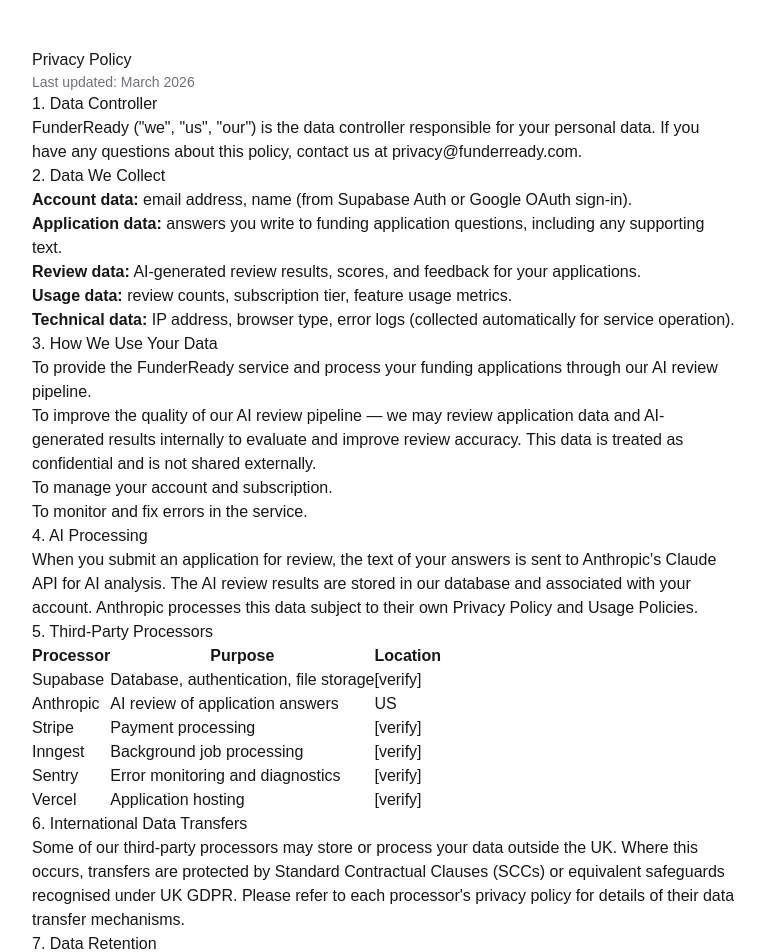
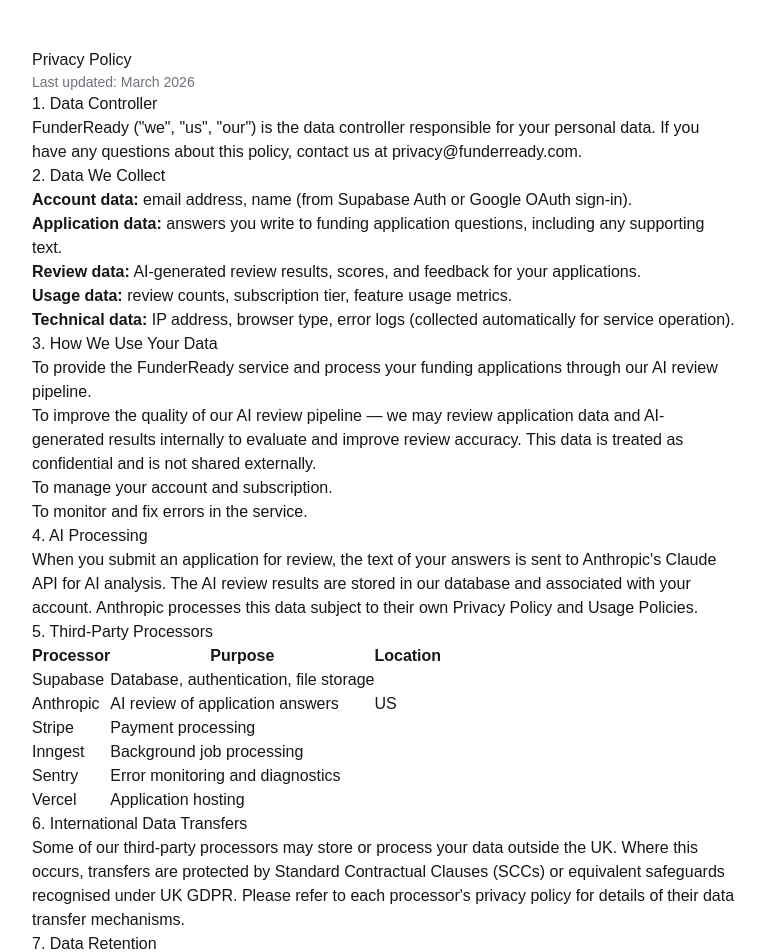
Before and after one commit to GeorgeGoodall/FunderReady, a Next.js app: page /privacy in a window 1280 px wide. Shown: the top 952 px of the page, without its empty margins (256-1022 px from the left). Built offline with nearby package versions, Linux system fonts and the light colour scheme.

Commit message:
update planning policy

```diff
--- a/src/app/(legal)/privacy/page.tsx
+++ b/src/app/(legal)/privacy/page.tsx
@@ -80,7 +80,6 @@
           <tr>
             <td>Supabase</td>
             <td>Database, authentication, file storage</td>
-            <td>[verify]</td>
           </tr>
           <tr>
             <td>
@@ -94,22 +93,18 @@
           <tr>
             <td>Stripe</td>
             <td>Payment processing</td>
-            <td>[verify]</td>
           </tr>
           <tr>
             <td>Inngest</td>
             <td>Background job processing</td>
-            <td>[verify]</td>
           </tr>
           <tr>
             <td>Sentry</td>
             <td>Error monitoring and diagnostics</td>
-            <td>[verify]</td>
           </tr>
           <tr>
             <td>Vercel</td>
             <td>Application hosting</td>
-            <td>[verify]</td>
           </tr>
         </tbody>
       </table>
```
